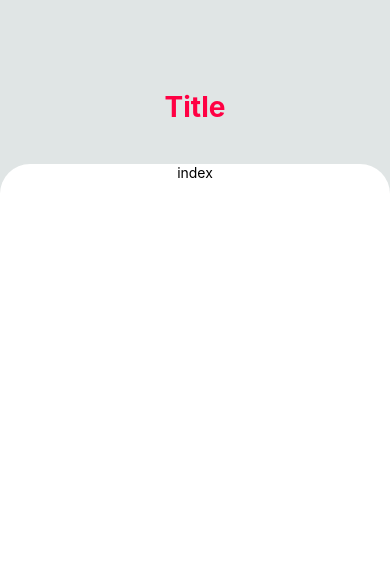
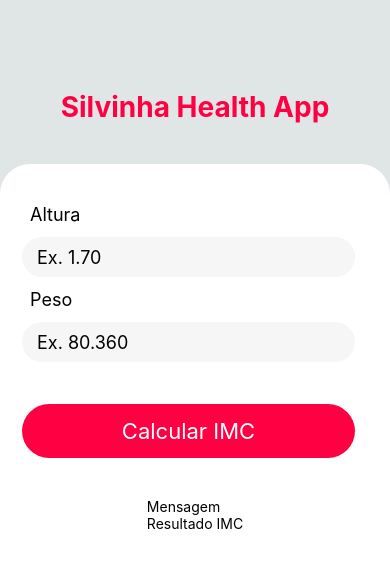
Before and after one commit to NicolasRDuarte/silvinha-health-app, a React Native app in the folder silvinhaHealthApp/: screen / in a window 390 px wide. Shown: the top 568 px of the page. Built offline with nearby package versions, Linux system fonts and the light colour scheme.

Commit message:
Codificação e estilização do componente Form e criação do componente ResultImc

```diff
--- /dev/null
+++ b/silvinhaHealthApp/src/components/Form/ResultImc/index.js
@@ -0,0 +1,11 @@
+import { View, Text } from 'react-native'
+import React from 'react'
+
+export default function ResultImc() {
+  return (
+    <View>
+      <Text>Mensagem</Text>
+      <Text>Resultado IMC</Text>
+    </View>
+  )
+}
--- a/silvinhaHealthApp/src/components/Form/index.js
+++ b/silvinhaHealthApp/src/components/Form/index.js
@@ -1,11 +1,35 @@
-import { View, Text } from 'react-native'
+import { View, Text, TextInput, TouchableOpacity } from 'react-native'
 import React from 'react'
 import styles from './styles'
+import ResultImc from './ResultImc'
 
 export default function Form() {
   return (
     <View style={styles.formContent}>
-      <Text>index</Text>
+      <View style={styles.form}>
+        <Text style={styles.formLabel}>Altura</Text>
+        <TextInput
+          style={styles.input}
+          keyboardType='numeric'
+          placeholder='Ex. 1.70'
+        />
+        <Text style={styles.formLabel}>Peso</Text>
+        <TextInput
+          style={styles.input}
+          keyboardType='numeric'
+          placeholder='Ex. 80.360'
+        />
+        <TouchableOpacity
+          style={styles.button}
+          onPress={
+            () => alert("Apertei o Botão!!!")
+          }>
+          <Text style={styles.textButton}>
+            Calcular IMC
+          </Text>
+        </TouchableOpacity>
+      </View>
+      <ResultImc />
     </View>
   )
 }
--- a/silvinhaHealthApp/src/components/Form/styles.js
+++ b/silvinhaHealthApp/src/components/Form/styles.js
@@ -11,6 +11,40 @@
         borderTopRightRadius: 30,
         borderTopLeftRadius: 30,
     },
+    form: {
+        width: '100%',
+        height: 'auto',
+        marginTop: 30,
+        padding: 10,
+    },
+    formLabel: {
+        color: '#000',
+        fontSize: 18,
+        paddingLeft: 20,
+    },
+    input: {
+        width: '90%',
+        height: 40,
+        fontSize: 18,
+        borderRadius: 20,
+        backgroundColor: "#f6f6f6",
+        margin: 12,
+        paddingHorizontal: 15,
+    },
+    button: {
+        borderRadius: 50,
+        alignItems: 'center',
+        justifyContent: 'center',
+        width: '90%',
+        backgroundColor: '#ff0043',
+        paddingVertical: 14,
+        marginLeft: 12,
+        margin: 30,
+    },
+    textButton: {
+        fontSize: 22,
+        color: '#fff',
+    },
 })
 
 export default styles;
--- a/silvinhaHealthApp/src/components/Title/index.js
+++ b/silvinhaHealthApp/src/components/Title/index.js
@@ -5,7 +5,9 @@
 export default function Title() {
   return (
     <View style={styles.boxTitle}>
-      <Text style={styles.textTitle}>Title</Text>
+      <Text style={styles.textTitle}>
+        Silvinha Health App
+      </Text>
     </View>
   )
 }
```
